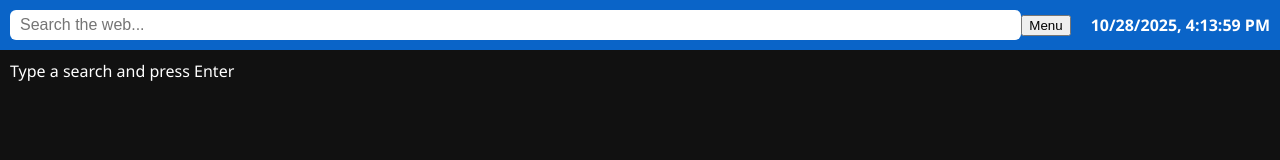
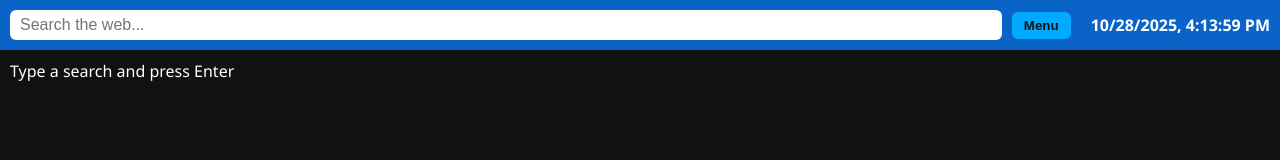
Before and after one commit to proxymaker4/bing-proxy, a plain HTML site: page index.html in a window 1280 px wide. Drawn offline with Linux system fonts and the light colour scheme.

Commit message:
Update style.css

```diff
--- a/style.css
+++ b/style.css
@@ -9,7 +9,7 @@ body, html {
 
 #toolbar {
   display: flex;
-  justify-content: space-between;
+  justify-content: flex-start;
   align-items: center;
   padding: 10px;
   background: #0a64c8;
@@ -23,6 +23,21 @@ body, html {
   font-size: 16px;
 }
 
+#menu-btn {
+  margin-left: 10px;
+  padding: 6px 12px;
+  border-radius: 6px;
+  border: none;
+  cursor: pointer;
+  background: #0af;
+  color: #111;
+  font-weight: bold;
+}
+
+#menu-btn:hover {
+  background: #08c;
+}
+
 #datetime {
   margin-left: 20px;
   font-weight: bold;
@@ -30,7 +45,7 @@ body, html {
 
 #results {
   padding: 10px;
-  overflow-y: auto;
+  overflow: auto;
   height: calc(100% - 50px);
 }
 
```
